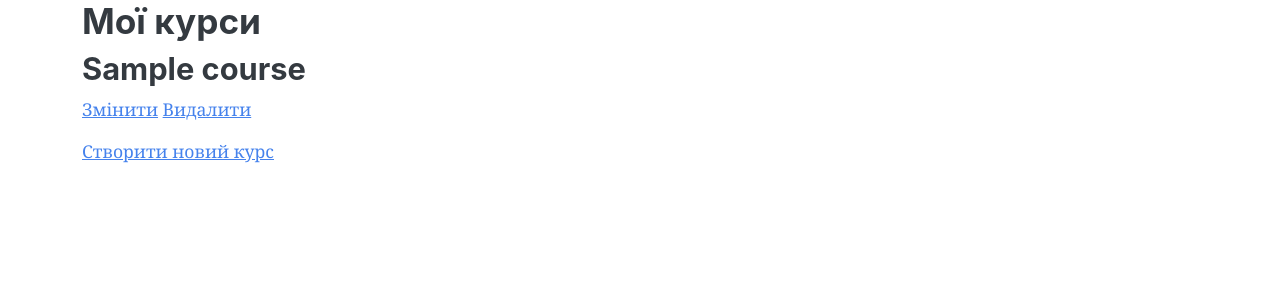
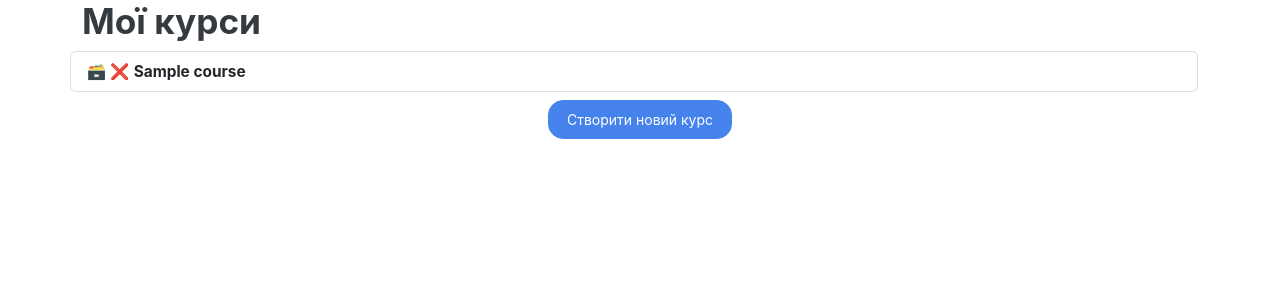
Before and after one commit to DORSCORD/python-web-edukiit, a Django app: page /course/mine/ in a window 1280 px wide. Shown: the part 60-360 px from the top of the page. Run offline with Django 5.2, Linux system fonts and the light colour scheme; a user stored in the database is signed in; tables that the repository leaves empty hold one stand-in row (values such as "Sample post"); some libraries are stand-ins or nearby versions.

Commit message:
Change course style

```diff
--- a/courses/templates/base.html
+++ b/courses/templates/base.html
@@ -21,7 +21,6 @@
               <li class="nav-item">
                 <a class="nav-link active" href="#">
                   Головна
-                  <span class="visually-hidden">(current)</span>
                 </a>
               </li>
               {% if request.user.is_authenticated %}
@@ -29,6 +28,12 @@
                 <a class="nav-link active" href="{% url 'manage_course_list' %}">
                   Мої курси
                 </a>
+              </li>
+              <li class="nav-item">
+                <form method="post" action="{% url 'logout' %}">
+                  {% csrf_token %}
+                  <button type="submit" class="btn btn-link text-decoration-none">Вихід</button>
+                </form>
               </li>
               {% else %}
               <li class="nav-item">
--- a/courses/templates/courses/manage/course/delete.html
+++ b/courses/templates/courses/manage/course/delete.html
@@ -7,7 +7,7 @@
     <form method="post">
         {% csrf_token %}
         <p>Ви впевнені, що хочете видалити курс "{{ object.title }}"</p>
-        <input type="submit" value="Так">
-        <a href="{% url "manage_course_list" %}" class="btn">Ні</a>
+        <input type="submit" class = "btn btn-secondary" value="Так">
+        <a href="{% url "manage_course_list" %}" class="btn btn-danger">Ні</a>
     </form>
 {% endblock %}
--- a/courses/templates/courses/manage/course/list.html
+++ b/courses/templates/courses/manage/course/list.html
@@ -7,18 +7,19 @@
 {% block content %}
     <h2>Мої курси</h2>
     <div class='row'>
+        <ul class = "list-group mb-2">
         {% for course in object_list %}
-        <div class="courses">
-            <h3>{{ course.title }}</h3>
-            <p>
-                <a href="{% url 'course_edit' course.id %}">Змінити</a>
-                <a href="{% url 'course_delete' course.id %}">Видалити</a>
-            </p>
-        {% empty %}
-            <p>Відсутні створені курси</p>
-        {% endfor %}
-        <p>
-            <a href="{% url 'course_create' %}">Створити новий курс</a>
+            <li class="list-group-item">
+                <a href="{% url 'course_edit' course.id %}" class="text-decoration-none">🗃️</a>
+                <a href="{% url 'course_delete' course.id %}"  class="text-decoration-none">❌</a>
+                <b>{{ course.title }}</b>
+            </li>
+            {% empty %}
+            <li>Відсутні створені курси</li>
+            {% endfor %}
+        </ul>
+        <p class = "text-center">
+            <a class = "btn btn-primary" href="{% url 'course_create' %}">Створити новий курс</a>
         </p>
     </div>
 {% endblock %}
--- a/courses/templates/registration/login.html
+++ b/courses/templates/registration/login.html
@@ -1,4 +1,6 @@
 {% extends 'base.html' %}
+
+{% load crispy_forms_tags %}
 
 {% block title %}
   Вхід на сайт
--- a/courses/views.py
+++ b/courses/views.py
@@ -21,4 +21,5 @@ class CourseUpdateView(OwnerCourseEditMixin, UpdateView):
     permission_required = 'courses.change_course'
 
 class CourseDeleteView(OwnerCourseMixin, DeleteView):
+    permission_required = 'courses.delete_course'
     template_name = 'courses/manage/course/delete.html'
```
Also changed, not shown: courses/templates/courses/manage/course/form.html (+8 -3 lines).
